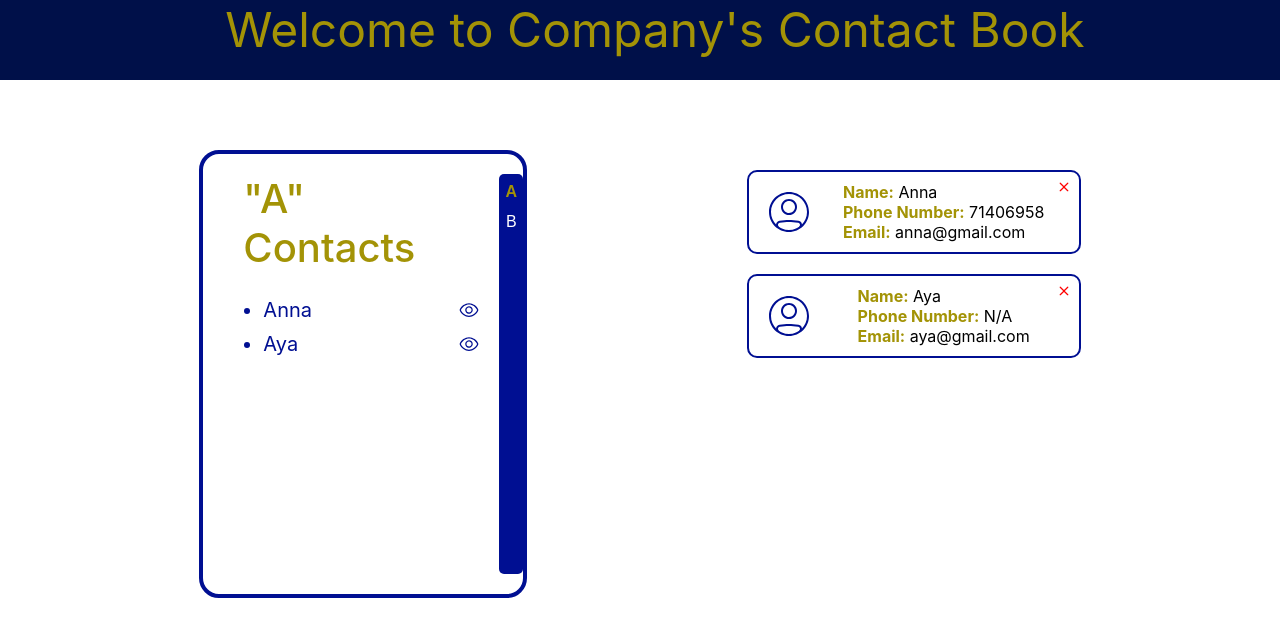
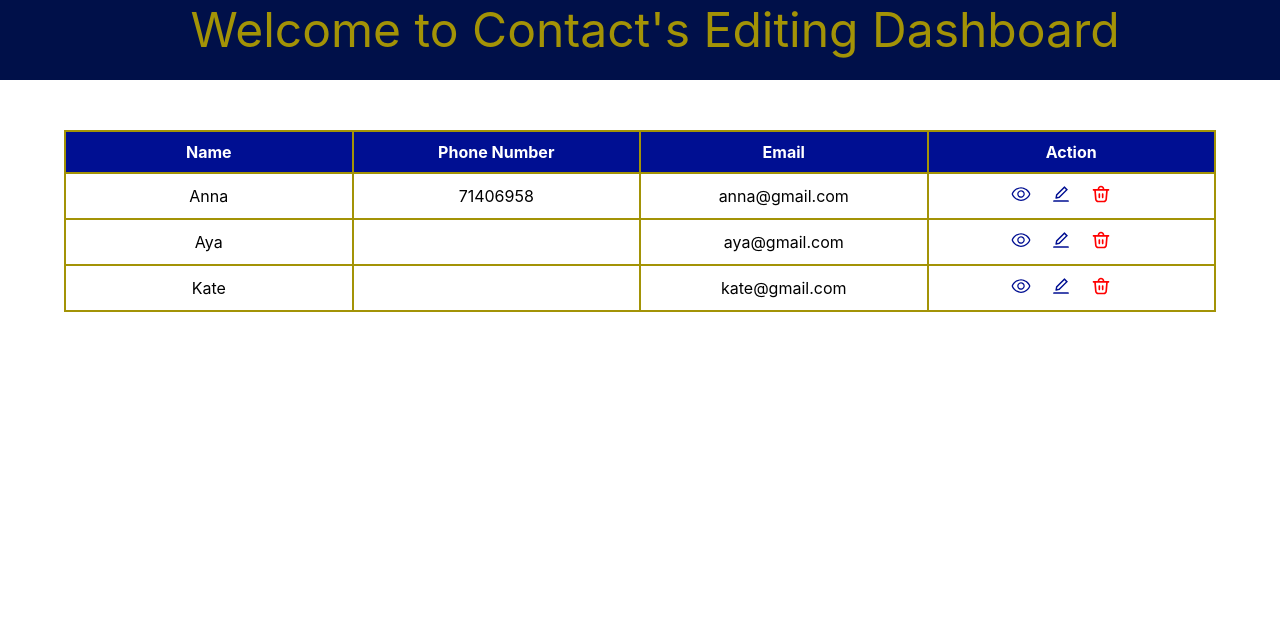
Before and after one commit to fatimahnasser99/indexingbook-frontend-talpods, a React (Create React App) app: page / in a window 1280 px wide. Shown: the top 636 px of the page. Built offline with nearby package versions, Linux system fonts and the light colour scheme.

Commit message:
added form to admin page

```diff
--- a/src/App.js
+++ b/src/App.js
@@ -1,11 +1,12 @@
 import './App.css';
 
-import ContanctsPage from './pages/ContactsPage';
+import AdminPage from './pages/AdminPage';
+//import ContanctsPage from './pages/ContactsPage';
 
 function App() {
 	return (
 		<div>
-			<ContanctsPage />
+			<AdminPage />
 		</div>
 	);
 }
--- /dev/null
+++ b/src/pages/AdminPage.js
@@ -0,0 +1,33 @@
+import React from 'react';
+
+import Navbar from '../components/Navbar';
+import ContactsTable from '../components/ContactsTable';
+import Form from '../components/Form';
+
+const AdminPage = () => {
+	const indexList = ['A', 'K'];
+	const contactsList = {
+		A: [
+			{ name: 'Anna', phone: 71406958, email: 'anna@gmail.com' },
+			{ name: 'Aya', email: 'aya@gmail.com' },
+		],
+		K: [{ name: 'Kate', email: 'kate@gmail.com' }],
+	};
+	let showForm = false; //change to local state later
+	const formClass = showForm ? 'formContainer' : 'hideForm';
+	return (
+		<div>
+			<Navbar isAdmin={true} />
+			<div className='adminPageContainer'>
+				<div className={formClass}>
+					<Form />
+				</div>
+				<div className='tableContainer'>
+					<ContactsTable contactsList={contactsList} indexList={indexList} />
+				</div>
+			</div>
+		</div>
+	);
+};
+
+export default AdminPage;
```
